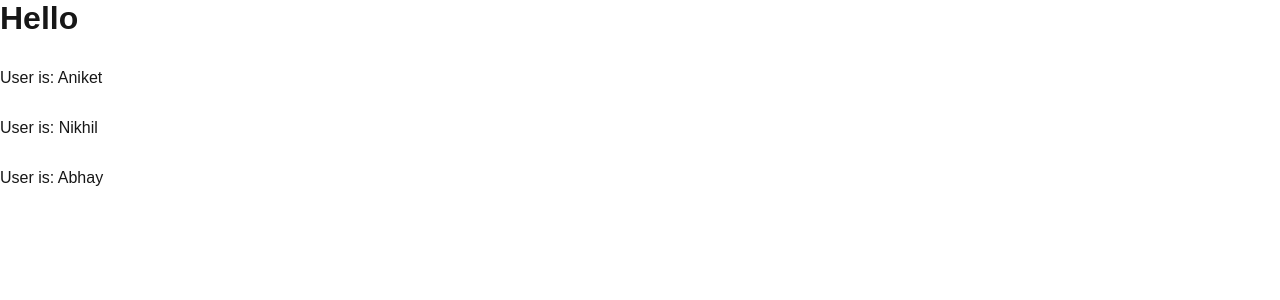
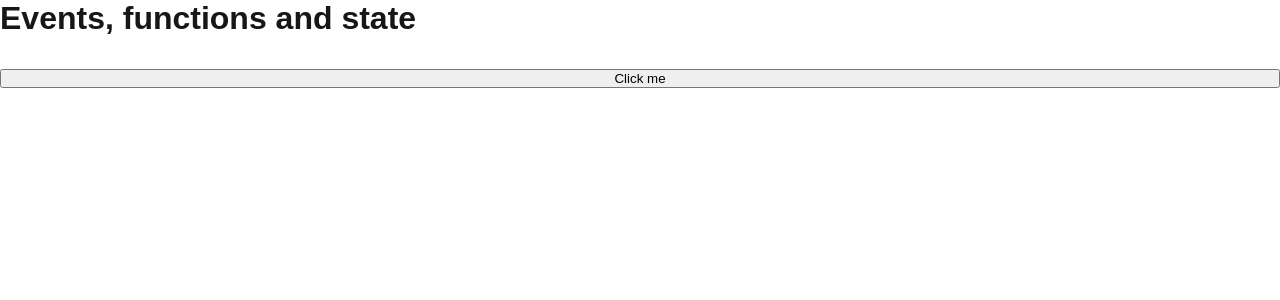
Before and after one commit to anikets2001/next-app, a Next.js app: page / in a window 1280 px wide. Shown: the top 300 px of the page. Built offline with nearby package versions, Linux system fonts and the light colour scheme.

Commit message:
why use client is used

```diff
--- a/src/app/page.js
+++ b/src/app/page.js
@@ -1,17 +1,16 @@
+"use client";
 import Image from "next/image";
 import styles from "./page.module.css";
 
-export const User=({name})=> {
+export default function Home() {
+  const handleClick = () => {
+    console.log("next js running");
+  };
+
   return (
-    <div><p>User is: {name}</p></div>
-  )
+    <main className={styles.main}>
+      <h1>Events, functions and state</h1>
+      <button onClick={handleClick}>Click me</button>
+    </main>
+  );
 }
-
-export default function Home() {
-  return <main className={styles.main}>
-    <h1>Hello</h1>
-    <User name={'Aniket'}/>
-    <User name={'Nikhil'}/>
-    <User name={'Abhay'}/>
-  </main>;
-}
```
Also changed, not shown: src/Notes/EventsFunctions.js (added, +18 -0 lines).
